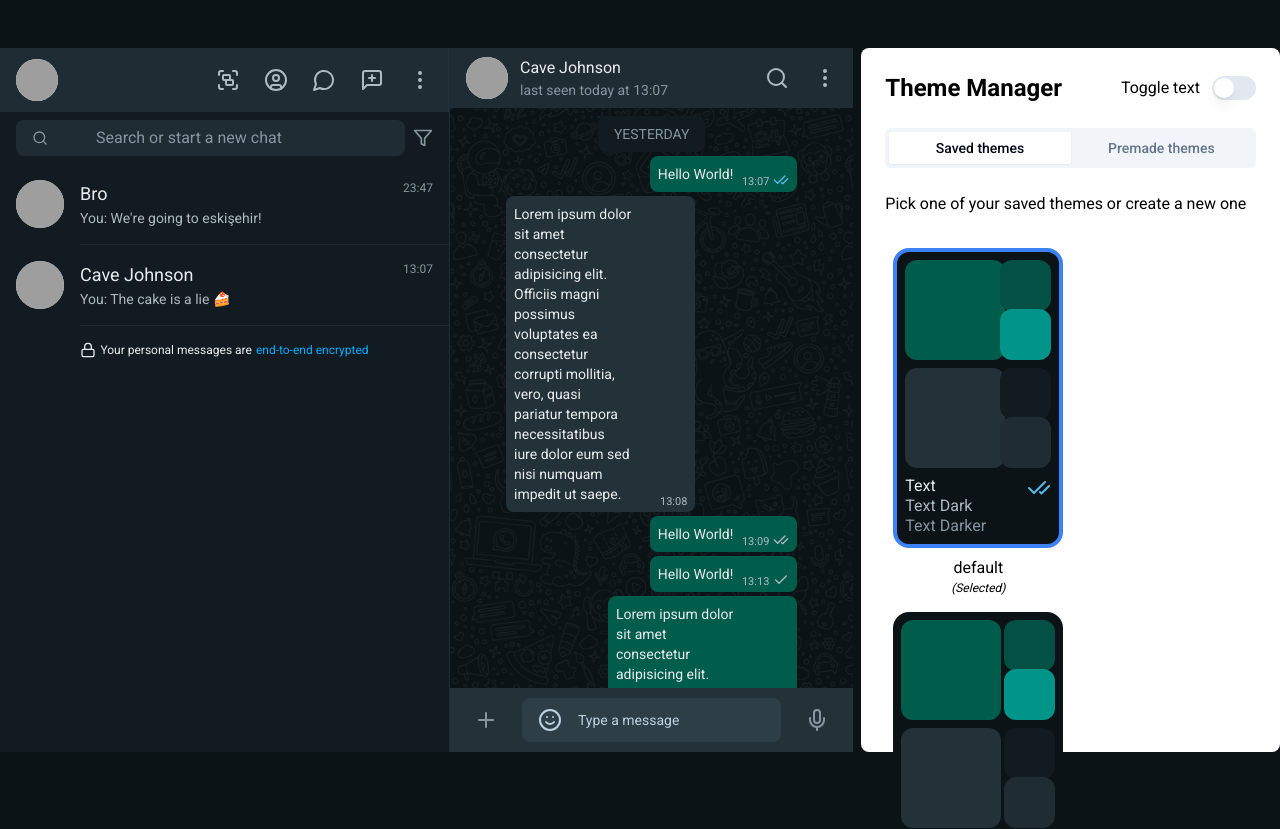
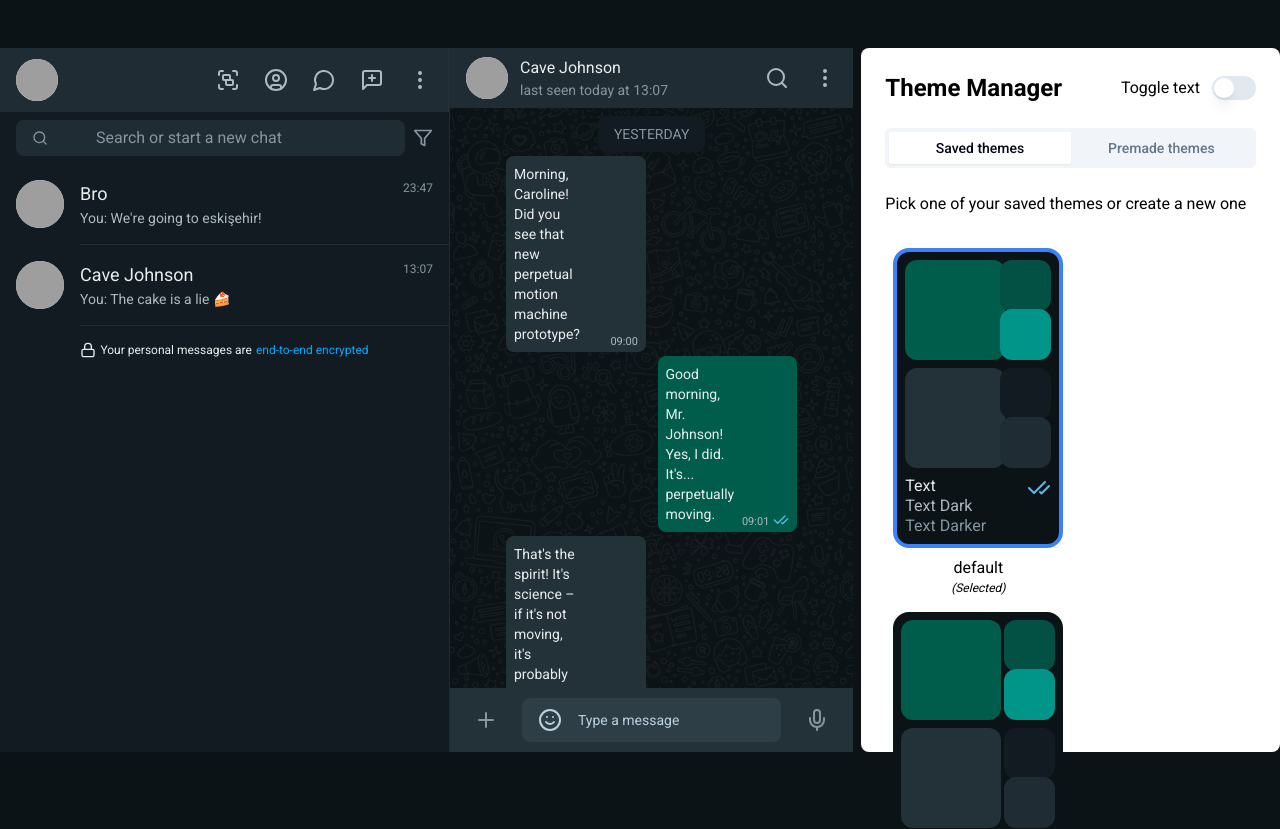
Before and after one commit to aziznal/custom-themes-nextjs, a Next.js app: page / in a window 1280 px wide. Shown: the top 829 px of the page. Built offline with nearby package versions, Linux system fonts and the light colour scheme; grey boxes are pictures that could not be loaded.

Commit message:
add different messages to example conversation

```diff
--- a/components/ThemePreviewDesktop.tsx
+++ b/components/ThemePreviewDesktop.tsx
@@ -190,148 +190,120 @@ const ThemePreviewDesktop = () => {
                   YESTERDAY
                 </div>
 
-                <Message side="right" time="13:07" received={true} read={true}>
-                  Hello World!
+                <Message side="left" time="09:00">
+                  Morning, Caroline! Did you see that new perpetual motion
+                  machine prototype?
                 </Message>
 
-                <Message side="left" time="13:08">
-                  Lorem ipsum dolor sit amet consectetur adipisicing elit.
-                  Officiis magni possimus voluptates ea consectetur corrupti
-                  mollitia, vero, quasi pariatur tempora necessitatibus iure
-                  dolor eum sed nisi numquam impedit ut saepe.
+                <Message side="right" time="09:01" received={true} read={true}>
+                  Good morning, Mr. Johnson! Yes, I did. It{`'`}s... perpetually
+                  moving.
                 </Message>
 
-                <Message side="right" time="13:09" received={true} read={false}>
-                  Hello World!
+                <Message side="left" time="09:02">
+                  That{`'`}s the spirit! It{`'`}s science – if it{`'`}s not
+                  moving, it{`'`}s probably dead.
                 </Message>
 
-                <Message
-                  side="right"
-                  time="13:13"
-                  received={false}
-                  read={false}
-                >
-                  Hello World!
+                <Message side="left" time="09:02">
+                  Speaking of dead, how{`'`}s that project with the combustible
+                  lemons coming along?
                 </Message>
 
-                <Message
-                  side="right"
-                  time="13:15"
-                  received={false}
-                  read={false}
-                >
-                  Lorem ipsum dolor sit amet consectetur adipisicing elit. Iusto
-                  hic esse officiis praesentium rerum maxime nam fugiat dolorum
-                  voluptate at.
+                <Message side="right" time="09:03" received={true} read={true}>
+                  We{`'`}re on it, but there{`'`}s a slight issue with the...
+                  combustion part.
                 </Message>
 
-                <div className="text-center px-4 py-2 mt-2 bg-secondary-dark mx-auto w-fit rounded-lg text-sm text-text-darker">
-                  TODAY
-                </div>
-
-                <Message side="right" time="13:07" received={true} read={true}>
-                  Hello World!
+                <Message side="right" time="09:03" received={true} read={true}>
+                  They{`'`}re exploding a bit too... enthusiastically.
                 </Message>
 
-                <Message side="left" time="13:08">
-                  Lorem ipsum dolor sit amet consectetur adipisicing elit.
-                  Officiis magni possimus voluptates ea consectetur corrupti
-                  mollitia, vero, quasi pariatur tempora necessitatibus iure
-                  dolor eum sed nisi numquam impedit ut saepe.
+                <Message side="left" time="09:04">
+                  Excellent! If life gives you lemons, make life take the lemons
+                  back!
                 </Message>
 
-                <Message side="right" time="13:09" received={true} read={false}>
-                  Hello World!
+                <Message side="right" time="09:05" received={true} read={true}>
+                  Exactly, sir. Although the lab needs a new coat of paint now.
+                  And possibly a new lab.
                 </Message>
 
-                <Message
-                  side="right"
-                  time="13:13"
-                  received={false}
-                  read={false}
-                >
-                  Hello World!
+                <Message side="left" time="09:06">
+                  A small price to pay for innovation, Caroline! What{`'`}s
+                  science without a few... explosions?
                 </Message>
 
-                <Message
-                  side="right"
-                  time="13:15"
-                  received={false}
-                  read={false}
-                >
-                  Lorem ipsum dolor sit amet consectetur adipisicing elit. Iusto
-                  hic esse officiis praesentium rerum maxime nam fugiat dolorum
-                  voluptate at.
+                <Message side="left" time="09:06">
+                  Oh, and how{`'`}s our AI project going?
                 </Message>
 
-                <Message side="right" time="13:07" received={true} read={true}>
-                  Hello World!
+                <Message side="right" time="09:07" received={true} read={true}>
+                  Progressing well. The AI can now understand over 50,000 words.
+                  And it made a joke today.
                 </Message>
 
-                <Message side="left" time="13:08">
-                  Lorem ipsum dolor sit amet consectetur adipisicing elit.
-                  Officiis magni possimus voluptates ea consectetur corrupti
-                  mollitia, vero, quasi pariatur tempora necessitatibus iure
-                  dolor eum sed nisi numquam impedit ut saepe.
+                <Message side="left" time="09:08">
+                  A joke? Our AI? Do tell!
                 </Message>
 
-                <Message side="right" time="13:09" received={true} read={false}>
-                  Hello World!
+                <Message side="right" time="09:09" received={true} read={true}>
+                  It said, {`'`}I{`'`}m a super intelligent AI, and even I can
+                  {`'`}t solve why humans need sleep.{`'`}
                 </Message>
 
-                <Message
-                  side="right"
-                  time="13:13"
-                  received={false}
-                  read={false}
-                >
-                  Hello World!
+                <Message side="left" time="09:10">
+                  Hah! Sleep, who needs it? We have science to do.
                 </Message>
 
-                <Message
-                  side="right"
-                  time="13:15"
-                  received={false}
-                  read={false}
-                >
-                  Lorem ipsum dolor sit amet consectetur adipisicing elit. Iusto
-                  hic esse officiis praesentium rerum maxime nam fugiat dolorum
-                  voluptate at.
+                <Message side="left" time="09:11">
+                  Keep up the good work, Caroline. Remember, we do what we must
+                  because we can.
                 </Message>
 
-                <Message side="right" time="13:07" received={true} read={true}>
-                  Hello World!
+                <Message side="right" time="09:12" received={true} read={true}>
+                  For the good of all of us. Except the ones who are dead.
                 </Message>
 
-                <Message side="left" time="13:08">
-                  Lorem ipsum dolor sit amet consectetur adipisicing elit.
-                  Officiis magni possimus voluptates ea consectetur corrupti
-                  mollitia, vero, quasi pariatur tempora necessitatibus iure
-                  dolor eum sed nisi numquam impedit ut saepe.
+                <Message side="left" time="09:13">
+                  That{`'`}s the spirit! Now, about those lemons...
                 </Message>
 
-                <Message side="right" time="13:09" received={true} read={false}>
-                  Hello World!
+                <Message side="right" time="09:14" received={true} read={true}>
+                  I{`'`}ll order more fire extinguishers.
                 </Message>
 
-                <Message
-                  side="right"
-                  time="13:13"
-                  received={false}
-                  read={false}
-                >
-                  Hello World!
+                <Message side="left" time="09:15">
+                  Good call. And let{`'`}s get some more of those {`'`}
+                  accident-free{`'`}
+                  signs. We{`'`}re setting a new record soon!
                 </Message>
-
-                <Message
-                  side="right"
-                  time="13:15"
-                  received={false}
-                  read={false}
-                >
-                  Lorem ipsum dolor sit amet consectetur adipisicing elit. Iusto
-                  hic esse officiis praesentium rerum maxime nam fugiat dolorum
-                  voluptate at.
+                <Message side="right" time="09:16" received={true} read={true}>
+                  Will do, Mr. Johnson. Though, I think we might be interpreting
+                  {`'`}accident-free{`'`} a bit liberally.
+                </Message>
+                <Message side="left" time="09:17">
+                  Caroline, in science, {`'`}liberal interpretation{`'`} is just
+                  another term for {`'`}innovation{`'`}.
+                </Message>
+                <Message side="right" time="09:18" received={true} read={true}>
+                  Of course, sir. Innovation it is!
+                </Message>
+                <Message side="left" time="09:19">
+                  That{`'`}s what I like to hear! Let{`'`}s go make some science
+                  history.
+                </Message>
+                <Message side="right" time="09:20" received={true} read={true}>
+                  Right behind you, sir. With a fire extinguisher. Just in case.
+                </Message>
+                <Message side="left" time="09:21">
+                  Ha! That{`'`}s the Cave Johnson way!
+                </Message>
+                <Message side="right" time="09:22" received={true} read={true}>
+                  Indeed, Mr. Johnson. Have a great day making science!
+                </Message>
+                <Message side="left" time="09:23">
+                  You too, Caroline. You too!
                 </Message>
               </div>
 
@@ -436,7 +408,7 @@ export const Message = ({
   return (
     <div
       className={cn(
-        "relative p-2 pr-16 max-w-[65%] rounded-lg text-sm",
+        "relative p-2 pr-16 max-w-[48%] rounded-lg text-sm",
         side === "left" ? "self-start bg-secondary" : "self-end bg-primary"
       )}
     >
```
